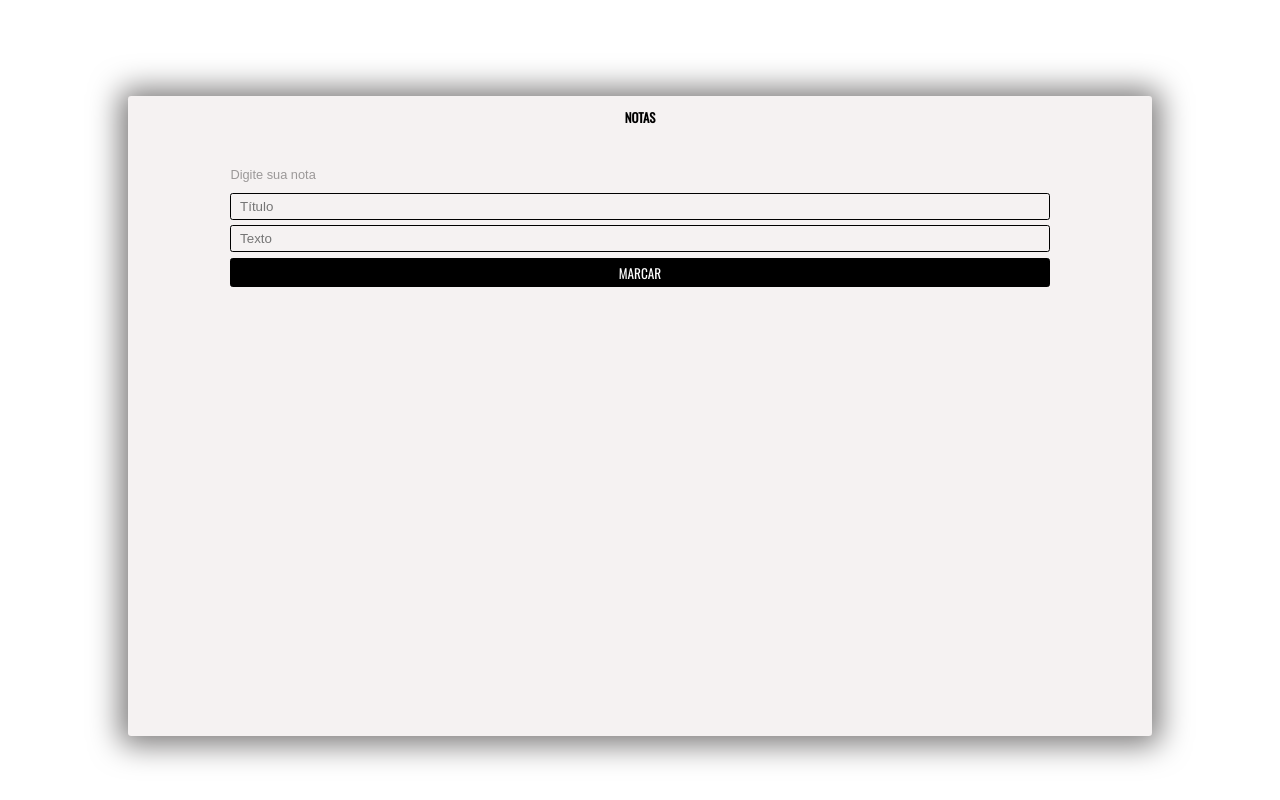
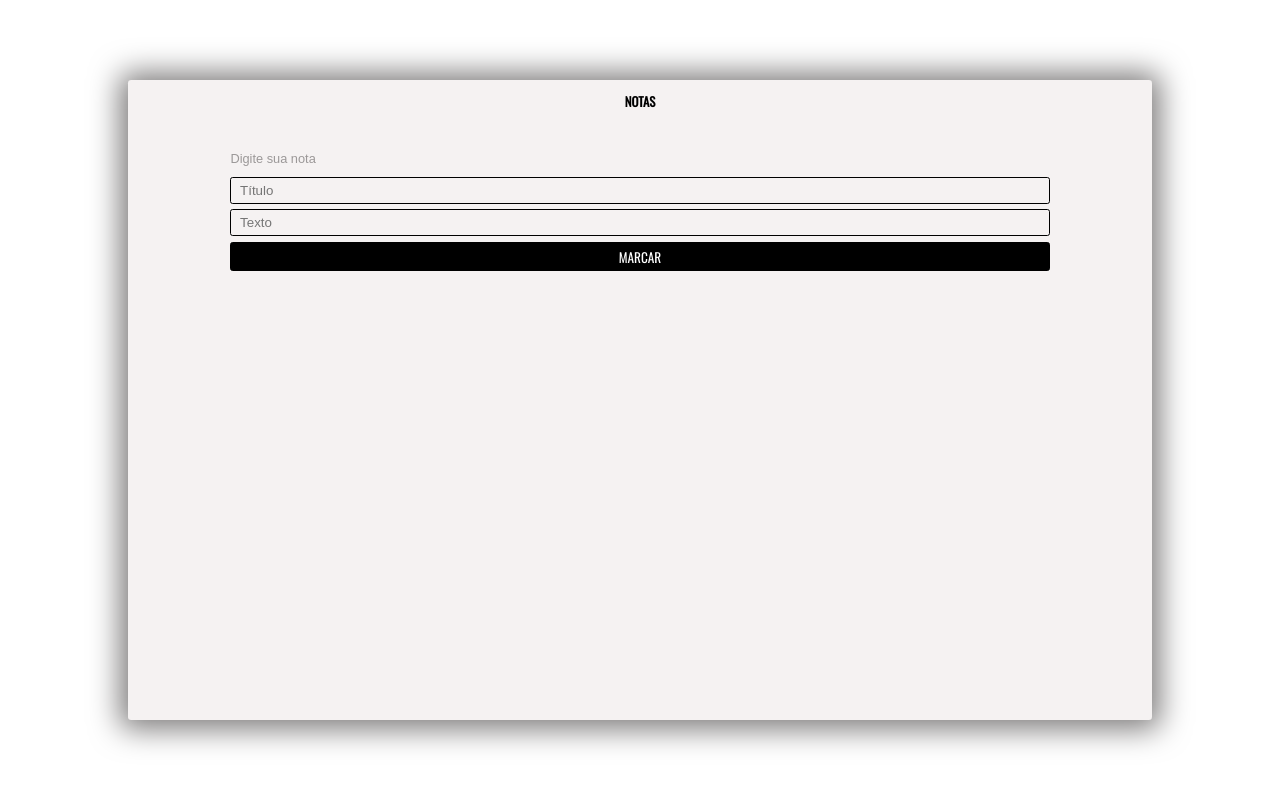
Before and after one commit to CauaVPH/projetoBlocoNotas, a plain HTML site: page index.html in a window 1280 px wide. Drawn offline with nearby package versions, Linux system fonts and the light colour scheme.

Commit message:
Update style.css

```diff
--- a/style.css
+++ b/style.css
@@ -35,7 +35,6 @@ body {
     box-shadow:  0 1px 30px 8px rgb(124, 122, 122);
     border-radius: 0.2em;
     overflow: scroll;
-    margin-top: 2em;
 }
 
 .containerPrincipal::-webkit-scrollbar {
```
